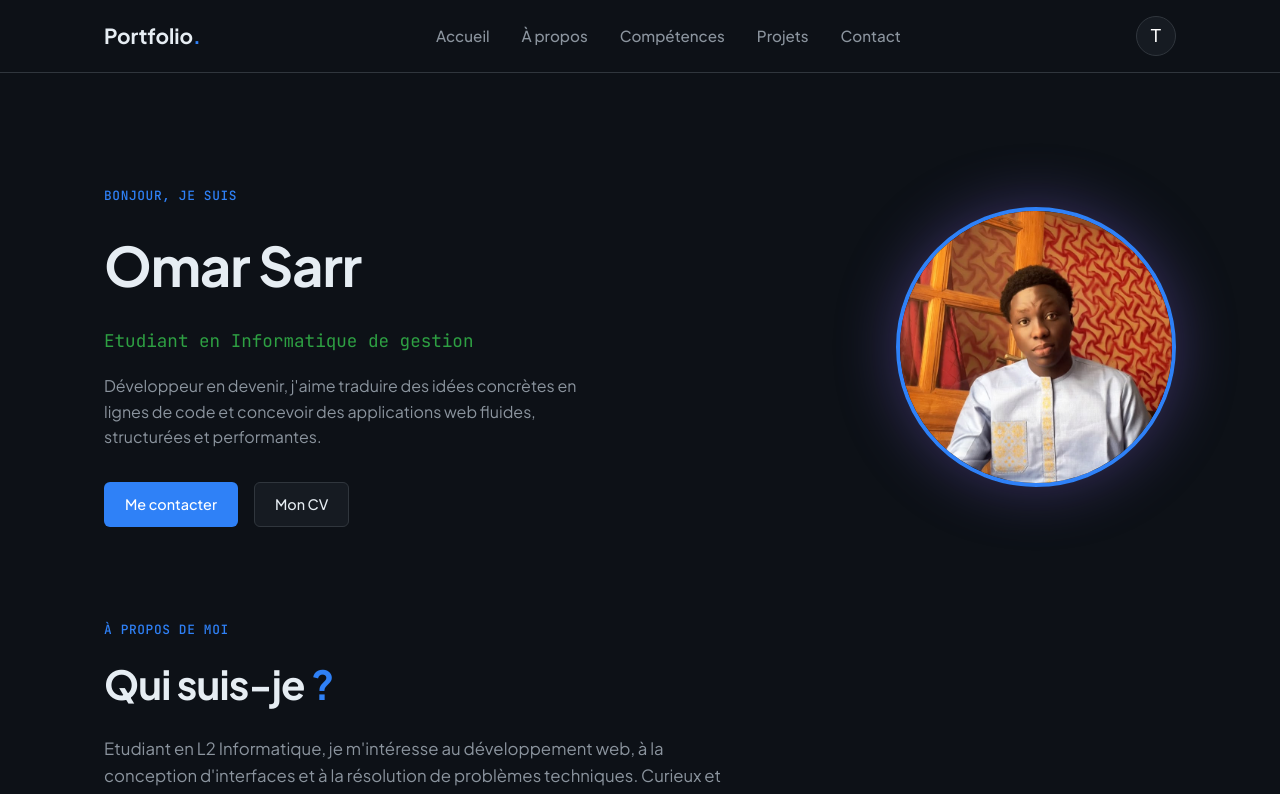
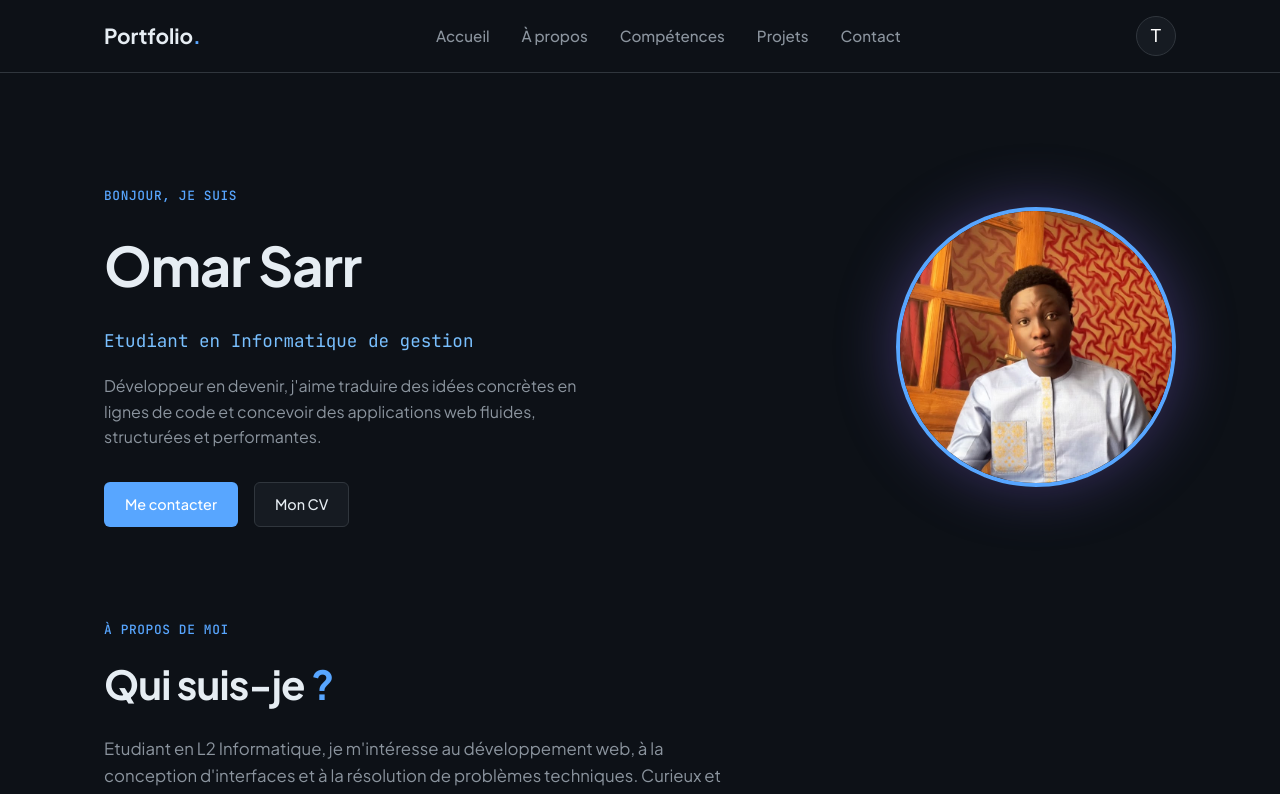
Before and after one commit to OMAR-SR-1/portfolio, an Angular app: page / in a window 1280 px wide. Shown: the top 794 px of the page. Built offline with nearby package versions, Linux system fonts and the light colour scheme.

Commit message:
styles.scss

```diff
--- a/src/styles.scss
+++ b/src/styles.scss
@@ -6,8 +6,8 @@
   --border: #30363d;
   --text: #e6edf3;
   --text-muted: #8b949e;
-  --accent: #2f81f7;
-  --accent-2: #2ea043;
+  --accent: #58a6ff;
+  --accent-2: #79c0ff;
   --font-display: 'Plus Jakarta Sans', sans-serif;
   --font-mono: 'JetBrains Mono', monospace;
   --radius: 8px;
@@ -21,8 +21,8 @@ html[data-theme="light"] {
   --border: #d0d7de;
   --text: #24292f;
   --text-muted: #57606a;
-  --accent: #0969da;
-  --accent-2: #1a7f37;
+  --accent: #245ca6;
+  --accent-2: #0969da;
   color-scheme: light;
 }
 
@@ -115,7 +115,7 @@ a {
 }
 
 .btn-primary:hover {
-  background: #1f6feb;
+  background: #388bfd;
 }
 
 .fade-in {
```
